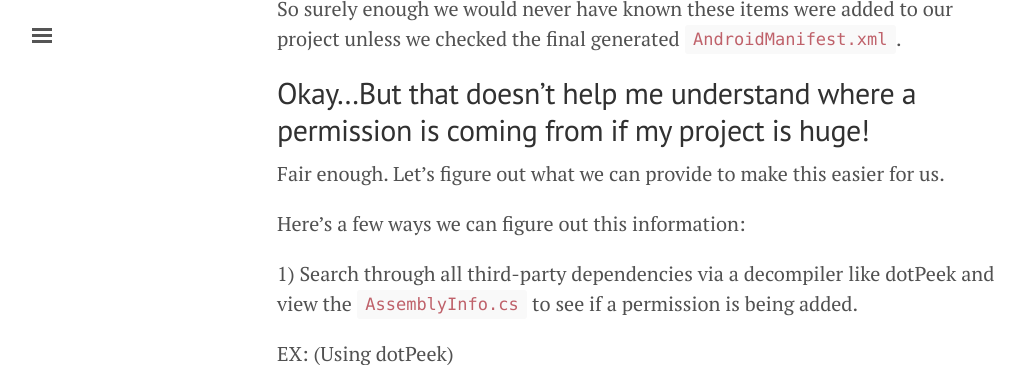
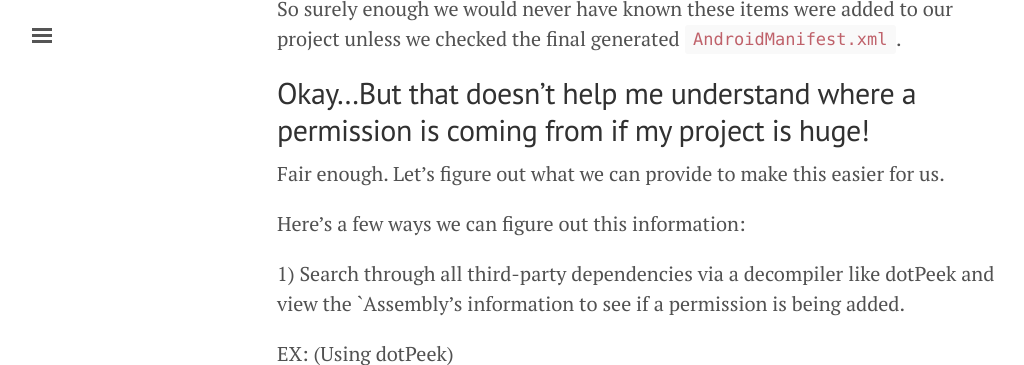
Before and after one commit to JonDouglas/jondouglas.github.io, a Jekyll site: the page built from _posts/2016-12-05-xamarin-android-where-do-these-permissions-come-from.md, in a window 1280 px wide and 900 px high, scrolled down 3166 px, cut to the strip 0-365 px from the top of the window. Shown: the whole strip, without its empty margins (3-1027 px from the left). Built offline with Jekyll 4.4.1, drawn with Linux system fonts in a browser that asks for light colours.

Commit message:
Updated wordage

```diff
--- a/_posts/2016-12-05-xamarin-android-where-do-these-permissions-come-from.md
+++ b/_posts/2016-12-05-xamarin-android-where-do-these-permissions-come-from.md
@@ -79,7 +79,7 @@ Fair enough. Let's figure out what we can provide to make this easier for us.
 
 Here's a few ways we can figure out this information:
 
-1) Search through all third-party dependencies via a decompiler like dotPeek and view the `AssemblyInfo.cs` to see if a permission is being added.
+1) Search through all third-party dependencies via a decompiler like dotPeek and view the `Assembly's information to see if a permission is being added.
 
 EX: (Using dotPeek)
 
```
